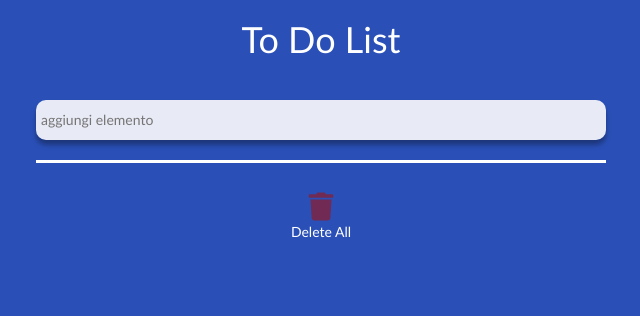
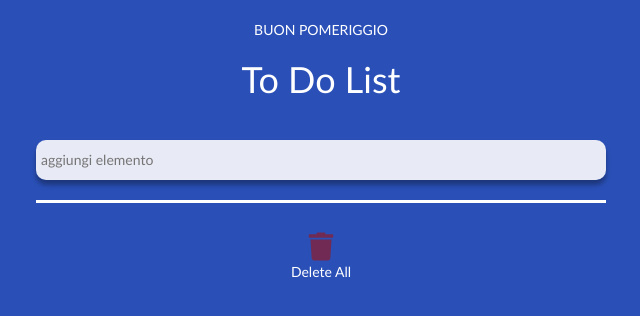
Before and after one commit to gabrisca/js-todo-clone, a plain HTML site: page index.html in a window 1280 px wide. Shown: the whole page, without its empty margins (319-959 px from the left). Drawn offline with nearby package versions, Linux system fonts and the light colour scheme.

Commit message:
aggiungo saluto

```diff
--- a/assets/css/style.css
+++ b/assets/css/style.css
@@ -17,6 +17,12 @@ body {
 
 #my_todolist {
   height: 100%;
+  margin-top: 20px;
+}
+
+#greetings {
+  color: white;
+  text-transform: uppercase;
 }
 
 h1 {
--- a/assets/js/script.js
+++ b/assets/js/script.js
@@ -52,15 +52,53 @@ $(function () {
     };
   });
 
+  // AGGIUNGO LA POSSIBILITA' DI CANCELLARE L'INTERO CONTENUTO DELLA LISTA (PER ALLENAMENTO)
   // creo una var in cui salvo l'id #delete
   var delete_all = $("#delete i");
   console.log(delete_all);
-
   // al click su delete...
   $(document).on("click", delete_all, function () {
     // ... cancello tutti i figli di #lista ul. Utilizzo empty
     $("#lista ul").empty(strHtml);
   });
 
+  // AGGIUNGO UN SALUTO IN BASE ALL'ORA (PER ALLENAMENTO)
+  // salvo nella variabile greetings l'lemento con id greetings
+  var greetings = $("#greetings");
+  // ne leggo il contenuto con .text
+  console.log(greetings.text());
+  // ne modifico il contenuto applicando la variabile GETGREETINGS
+  greetings.text(getGreetings);
+});
 
-});
+
+
+
+
+// //////////////////////////////////
+// F  U   N   C  T   I   O   N   S //
+/////////////////////////////////////
+
+function getGreetings (){
+  // salvo in una var in cui salvo l'oggetto Date
+  var today = new Date();
+  // salvo in una var l'ora corrente
+  var currentHour = today.getHours();
+  console.log("sono le "  + currentHour)
+  // creo una var greetings, momentaneamente senza contenuto
+  var greeting;
+
+  if(currentHour > 18){
+    greeting = "buonasera";
+  } else if (currentHour > 12) {
+    greeting = "buon pomeriggio";
+  } else if (currentHour > 0) {
+    greeting = "buongiorno";
+  } else {
+    greeting = "benvenuto";
+  }
+
+  return greeting
+}
+
+console.log(getGreetings)
--- a/index.html
+++ b/index.html
@@ -18,6 +18,7 @@
     <div id="my_todolist" class="container">
       <div class="row">
         <div class="col-xs-12 text-center">
+          <div id="greetings">Ciao</div>
           <h1 class="mc_color_white">To Do List</h1>
         </div>
         <div id="app" class="col-xs-12 text-center">
```
